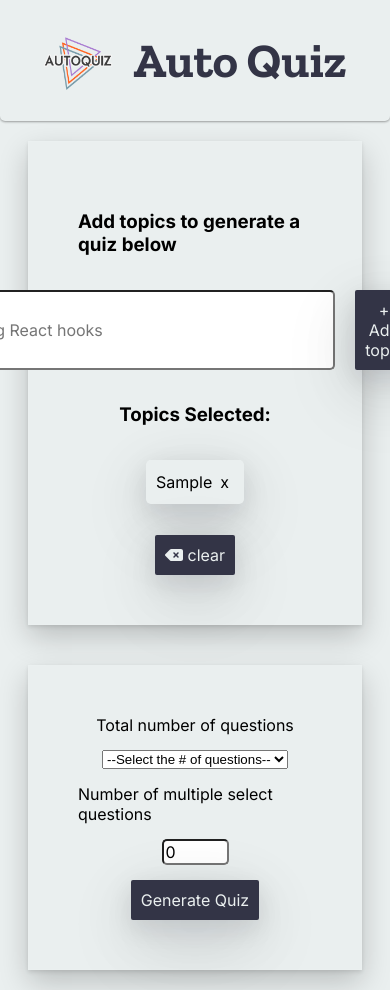
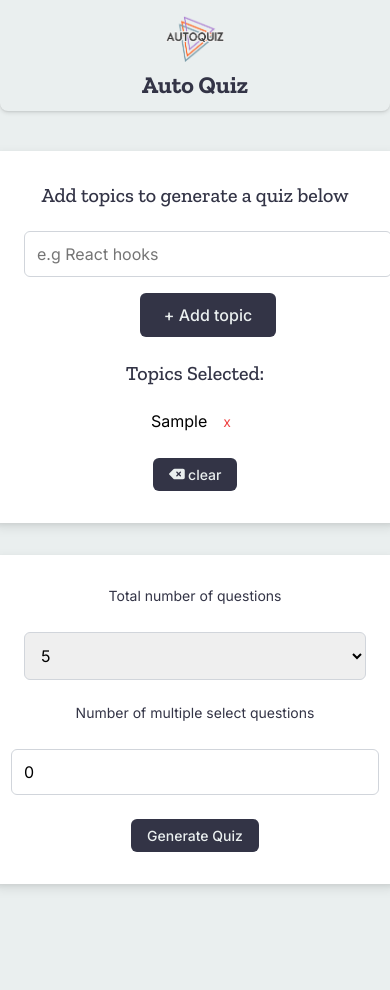
Before and after one commit to santhosh-kumar-karthikeyan/AutoQuiz, a React (Vite) app: page / in a window 390 px wide. Both pictures are taken after typing "Sample" into the empty fields and a click on the button "+ Add topic". Shown: the top 990 px of the page. After the commit the page ends 924 px from the top, so only its background shows below. Built offline with nearby package versions, Linux system fonts and the light colour scheme.

Commit message:
add styles for every component

```diff
--- a/src/components/Header/Header.css
+++ b/src/components/Header/Header.css
@@ -4,15 +4,43 @@ header {
     display: flex;
     justify-content: center;
     align-items: center;
-    gap: 20px;
-    border-bottom-left-radius: 5px;
-    border-bottom-right-radius: 5px;
-    font-family: "Zilla Slab", Impact, Haettenschweiler, 'Arial Narrow Bold', sans-serif;
-    font-weight: 400;
-    font-size: 1.5rem;
-    box-shadow: rgba(0, 0, 0, 0.12) 0px 1px 3px, rgba(0, 0, 0, 0.24) 0px 1px 2px;
+    gap: 1.5rem;
+    padding: 1rem 2rem;
+    border-bottom-left-radius: 8px;
+    border-bottom-right-radius: 8px;
+    font-family: "Zilla Slab", "Arial Narrow", Arial, sans-serif;
+    font-weight: 500;
+    font-size: 2rem;
+    box-shadow: 0 2px 4px rgba(0, 0, 0, 0.1), 0 1px 2px rgba(0, 0, 0, 0.08);
+    position: sticky;
+    top: 0;
+    z-index: 100;
 }
 
-header > img {
-    width: 70px;
+header>img {
+    width: 80px;
+    height: auto;
+    transition: transform 0.3s ease;
 }
+
+header>img:hover {
+    transform: scale(1.1);
+}
+
+header>h1 {
+    margin: 0;
+    font-size: clamp(1.5rem, 5vw, 2.25rem);
+}
+
+@media (max-width: 600px) {
+    header {
+        flex-direction: column;
+        gap: 0.5rem;
+        padding: 0.75rem 1rem;
+        font-size: 1.5rem;
+    }
+
+    header>img {
+        width: 60px;
+    }
+}
--- a/src/components/Quiz/Question/Question.css
+++ b/src/components/Quiz/Question/Question.css
@@ -9,3 +9,27 @@
 .missed-correct {
     background-color: yellow;
 }
+
+li {
+    list-style: none;
+}
+
+main > section {
+    display: flex;
+    gap: 20px;
+}
+
+/* section > p {
+    box-shadow: 0 4px 12px rgba(0, 0, 0, 0.1), 0 2px 4px rgba(0, 0, 0, 0.05);
+    width: 25px;
+    height: 25px;
+    border-radius: 25px;
+} */
+
+main > ul {
+    margin: 15px 0px;
+    padding: 0px;
+    display: flex;
+    flex-direction: column;
+    gap: 20px;
+}
--- a/src/components/Quiz/Question/Question.jsx
+++ b/src/components/Quiz/Question/Question.jsx
@@ -33,15 +33,17 @@ function Question(props) {
         return (
             <li key={idx} className={getOptionStyle(idx)}>
                 {question.type === "mcq" ?
-                    <input type="radio" name={`mcq${question.qId}`} onChange={(evt) => setAnswer(evt, idx)} value={idx} checked={ choices[idx]} disabled={props.totalScore >= 0} /> :
-                    <input type="checkbox" onChange={(evt) => setAnswer(evt, idx)} value={idx} checked={choices[idx] } disabled={props.totalScore >= 0} />
+                    <input type="radio" name={`mcq${question.qId}`} onChange={(evt) => setAnswer(evt, idx)} value={idx} checked={choices[idx]} disabled={props.totalScore >= 0} /> :
+                    <input type="checkbox" onChange={(evt) => setAnswer(evt, idx)} value={idx} checked={choices[idx]} disabled={props.totalScore >= 0} />
                 } {option}
             </li>
         )
     });
     return (
         <main>
-            <small>{question.qId + 1}</small> <p>{question.question}</p><p>{props.totalScore >= 0 && (props.score > 0 ? props.score : 0)}</p>
+            <section>
+                <p>{question.qId + 1}</p> <p>{question.question}</p><p>{props.totalScore >= 0 && (props.score > 0 ? props.score : 0)}</p>
+            </section>
             <ul>
                 {optionList}
             </ul>
--- a/src/components/Quiz/Quiz.css
+++ b/src/components/Quiz/Quiz.css
@@ -0,0 +1,72 @@
+form {
+    display: flex;
+    flex-direction: column;
+    align-items: center;
+    gap: 1.5rem;
+    width: 100%;
+    max-width: 700px;
+    margin: 1.5rem auto;
+    padding: 2rem;
+    background-color: #ffffff;
+    border-radius: 8px;
+    box-shadow: 0 4px 12px rgba(0, 0, 0, 0.1), 0 2px 4px rgba(0, 0, 0, 0.05);
+}
+
+form>ul {
+    list-style: none;
+    padding: 0;
+    width: 100%;
+}
+
+form>ol {
+    list-style: none;
+    padding: 0;
+}
+
+ol>li {
+    box-shadow: 0 4px 12px rgba(0, 0, 0, 0.1), 0 2px 4px rgba(0, 0, 0, 0.05);
+    padding: 20px 50px;
+    margin: 30px 10px;
+}
+
+form>button {
+    padding: 0.75rem 1.5rem;
+    background-color: #333446;
+    color: #EAEFEF;
+    border: none;
+    border-radius: 6px;
+    font-family: Inter, Arial, sans-serif;
+    font-size: 1rem;
+    font-weight: 500;
+    cursor: pointer;
+    transition: background-color 0.3s ease, transform 0.2s ease;
+}
+
+form>button:hover {
+    background-color: #43455a;
+    transform: translateY(-2px);
+}
+
+form>button:active {
+    transform: translateY(0);
+}
+
+form>h4 {
+    font-family: "Zilla Slab", "Arial Narrow", Arial, sans-serif;
+    font-weight: 500;
+    font-size: clamp(1.25rem, 4vw, 1.5rem);
+    color: #333446;
+    margin: 0;
+}
+
+@media (max-width: 600px) {
+    form {
+        padding: 1rem;
+        margin: 1rem;
+    }
+
+    form>button {
+        padding: 0.5rem 1rem;
+        font-size: 0.875rem;
+    }
+}
--- a/src/components/Quiz/Quiz.jsx
+++ b/src/components/Quiz/Quiz.jsx
@@ -41,7 +41,10 @@ function Quiz(props) {
     }
     return (
         <form action={validateAnswers}>
-            {questions}
+            <h4>Quiz on topic{props.topics.length > 1 && 's'}: <strong>{props.topics.join(", ")}</strong></h4>
+            <ol>
+                {questions}
+            </ol>
             {
                 totalScore < 0 ?
                     <button>Submit Answers</button> :
--- a/src/components/TopicForm/TopicForm.css
+++ b/src/components/TopicForm/TopicForm.css
@@ -1,92 +1,178 @@
-form {
-    margin-top: 10px;
-    display: flex;
-    justify-content: center;
-    align-items:center;
-    flex-direction: column;
-    gap: 15px;
-}
-
 #whole-main {
     display: flex;
     flex-direction: column;
     align-items: center;
+    padding: 1.5rem;
+    min-height: calc(100vh - 80px);
 }
 
-main > form {
-    margin: 20px;
-    box-shadow: rgba(0, 0, 0, 0.2) 0px 12px 28px 0px, rgba(0, 0, 0, 0.1) 0px 2px 4px 0px, rgba(255, 255, 255, 0.05) 0px 0px 0px 1px inset;
-    padding: 50px;
-    width: 60%;
+form {
+    margin-top: 1rem;
+    display: flex;
+    flex-direction: column;
+    align-items: center;
+    gap: 1.25rem;
+    width: 100%;
+    max-width: 700px;
 }
 
-form > main {
-    display: flex;
-    justify-content: center;
-    column-gap: 20px;
-    font-family: Inter, Impact, Haettenschweiler, 'Arial Narrow Bold', sans-serif;
-    font-size: 1rem;
+#topicForm,
+#questionForm {
+    background-color: #ffffff;
+    box-shadow: 0 4px 12px rgba(0, 0, 0, 0.1), 0 2px 4px rgba(0, 0, 0, 0.05);
+    padding: 2rem;
+    border-radius: 8px;
 }
 
-main > input {
-    min-width: 350px;
+#topicForm {
+    border-bottom: none;
 }
 
-input,button {
-    font-family: inherit;
-    font-size: inherit;
-    border-radius: 5px;
+form>h3 {
+    font-family: "Zilla Slab", "Arial Narrow", Arial, sans-serif;
+    font-weight: 500;
+    font-size: clamp(1.25rem, 4vw, 1.5rem);
+    color: #333446;
+    margin: 0;
 }
 
-li > button {
-    padding: 2px 5px;
-    border-radius: 5px;
-    margin-left: 3px;
+form>main {
+    display: flex;
+    flex-wrap: wrap;
+    justify-content: center;
+    gap: 1rem;
+    width: 100%;
+}
+
+main>input {
+    min-width: 300px;
+    max-width: 400px;
+    padding: 0.75rem;
+    font-family: Inter, Arial, sans-serif;
+    font-size: 1rem;
+    border: 1px solid #d1d5db;
+    border-radius: 6px;
+    transition: border-color 0.3s ease, box-shadow 0.3s ease;
+}
+
+main>input:focus {
+    outline: none;
+    border-color: #333446;
+    box-shadow: 0 0 0 3px rgba(51, 52, 70, 0.2);
+}
+
+input,
+button,
+select {
+    font-family: Inter, Arial, sans-serif;
+    font-size: 1rem;
+    border-radius: 6px;
+}
+
+form>button,
+main>button {
+    padding: 0.75rem 1.5rem;
+    background-color: #333446;
+    color: #EAEFEF;
     border: none;
-    background: none;
+    border-radius: 6px;
+    cursor: pointer;
+    font-weight: 500;
+    transition: background-color 0.3s ease, transform 0.2s ease;
+}
 
+form>button:hover,
+main>button:hover {
+    background-color: #43455a;
+    transform: translateY(-2px);
+}
+
+form>button:active,
+main>button:active {
+    transform: translateY(0);
+}
+
+form>ul {
+    display: flex;
+    flex-wrap: wrap;
+    gap: 0.75rem;
+    justify-content: center;
+    padding: 0;
+    margin: 0;
+    width: 100%;
+}
+
+form>li {
+    display: flex;
+    align-items: center;
+    padding: 0.5rem 1rem;
+    background-color: #f3f4f6;
+    border-radius: 6px;
+    box-shadow: 0 2px 4px rgba(0, 0, 0, 0.05);
+    list-style: none;
+}
+
+li>button {
+    margin-left: 0.5rem;
+    padding: 0.25rem 0.5rem;
+    background-color: transparent;
+    border: none;
+    color: #ef4444;
+    font-size: 0.875rem;
+    cursor: pointer;
+    transition: color 0.3s ease;
 }
 
 li>button:hover {
-    box-shadow: rgba(50, 50, 105, 0.15) 0px 2px 5px 0px, rgba(0, 0, 0, 0.05) 0px 1px 1px 0px;
-}
-form > button,main > button{
-    padding: 10px;
-    background-color: #333446;
-    color: #EAEFEF;
-    border: none;
-    border-radius: 2px;
-    box-shadow: rgba(17, 17, 26, 0.1) 0px 8px 24px, rgba(17, 17, 26, 0.1) 0px 16px 56px, rgba(17, 17, 26, 0.1) 0px 24px 80px;
+    color: #dc2626;
 }
 
 label {
-    display: inline;
+    font-family: Inter, Arial, sans-serif;
+    font-size: 0.875rem;
+    color: #333446;
+    margin-bottom: 0.25rem;
 }
 
-form > ul {
-    margin-top: 0;
-    display: flex;
-    gap: 20px;
+select,
+input[type="number"] {
+    padding: 0.75rem;
+    border: 1px solid #d1d5db;
+    border-radius: 6px;
     width: 100%;
-    justify-content: center;
-    align-items: center;
-    padding-left: 0;
+    max-width: 300px;
 }
 
-li {
-    padding: 10px;
-    border-radius: 5px;
-    box-shadow: rgba(17, 17, 26, 0.1) 0px 8px 24px, rgba(17, 17, 26, 0.1) 0px 16px 56px, rgba(17, 17, 26, 0.1) 0px 24px 80px;
-    list-style: none;
+select:focus,
+input[type="number"]:focus {
+    outline: none;
+    border-color: #333446;
+    box-shadow: 0 0 0 3px rgba(51, 52, 70, 0.2);
 }
 
-form > section {
-    display: flex;
-    justify-content: center;
-    align-items: center;
-    gap: 5px;
+p {
+    font-family: Inter, Arial, sans-serif;
+    color: #333446;
+    margin: 0.5rem 0;
 }
 
-#topicForm {
-    border-bottom: 0;
+@media (max-width: 600px) {
+    form {
+        padding: 1rem;
+    }
+
+    form>main {
+        flex-direction: column;
+        align-items: center;
+    }
+
+    main>input {
+        min-width: 100%;
+        max-width: 100%;
+    }
+
+    select,
+    input[type="number"] {
+        max-width: 100%;
+    }
 }
--- a/src/components/TopicForm/TopicForm.jsx
+++ b/src/components/TopicForm/TopicForm.jsx
@@ -1,5 +1,4 @@
 import './TopicForm.css';
-import sampleQuiz from '../../../samplequiz.json'
 import { useState,useRef } from 'react';
 import { FontAwesomeIcon } from '@fortawesome/react-fontawesome';
 import { faDeleteLeft } from '@fortawesome/free-solid-svg-icons';
@@ -17,7 +16,6 @@ function TopicForm() {
             return;
         console.log(topics);
         setTopics(prevTopics => [...prevTopics,newTopic]);
-        // setLoading(true);
     }
     function removeTopic(topic) {
         setTopics(topics.filter(currTopic => currTopic !== topic));
@@ -27,34 +25,30 @@ function TopicForm() {
         setQuiz([]);
         setLoading(false);
     }
-    // async function handleResponse(formData) {
-    //     const numQuestions = formData.get("numQuestions");
-    //     const multiChoice = formData.get("multiChoice");
-    //     try {
-    //         const params = new URLSearchParams({
-    //             topics: topics.join(","),
-    //             numQuestions,
-    //             numMCQs: multiChoice,
-    //         });
-    //         const res = await fetch(`api/getQuiz?${params}`);
-    //         const data = await res.json();
-    //         if(!data) {
-    //             console.log("Data not found");
-    //         }
-    //         else
-    //             console.log(JSON.stringify(data));
-    //         setQuiz(data.quiz);
-    //     } catch (err) {
-    //         console.error("Quiz generation failed", err);
-    //     }
-    // }
-    // function submitQuiz(formData) {
-    //     setLoading(true);
-    //     handleResponse(formData).then(() => setLoading(false));
-    // }
-    function submitQuiz() {
-        console.log(sampleQuiz);
-        setQuiz(sampleQuiz.quiz);
+    async function handleResponse(formData) {
+        const numQuestions = formData.get("numQuestions");
+        const multiChoice = formData.get("multiChoice");
+        try {
+            const params = new URLSearchParams({
+                topics: topics.join(","),
+                numQuestions,
+                numMCQs: multiChoice,
+            });
+            const res = await fetch(`api/getQuiz?${params}`);
+            const data = await res.json();
+            if(!data) {
+                console.log("Data not found");
+            }
+            else
+                console.log(JSON.stringify(data));
+            setQuiz(data.quiz);
+        } catch (err) {
+            console.error("Quiz generation failed", err);
+        }
+    }
+    function submitQuiz(formData) {
+        setLoading(true);
+        handleResponse(formData).then(() => setLoading(false));
     }
 
     const topicList = topics.map((topic, idx) => <li key={idx}>{topic}<button onClick={() => removeTopic(topic)} type="button" aria-label='remove topic'>x</button></li>);
@@ -78,7 +72,7 @@ function TopicForm() {
             {topics.length > 0 &&
             <form action={submitQuiz} id="questionForm">
                 <label>Total number of questions</label>
-                <select name="numQuestions" defaultValue="" onChange={(e) => {setMultiChoice(e.target.value)}}>
+                    <select name="numQuestions" defaultValue={5} onChange={(e) => {setMultiChoice(e.target.value)}}>
                     <option value="" disabled>--Select the # of questions--</option>
                     <option value={5}>5</option>
                     <option value={10}>10</option>
@@ -90,7 +84,7 @@ function TopicForm() {
             </form>}
             {loading && <p>Generating your quiz... 🧠</p>}
             {
-                quiz.length > 0 && <Quiz quiz={quiz}/>
+                quiz.length > 0 && <Quiz topics={topics} quiz={quiz}/>
             }
         </main>
     )
```
